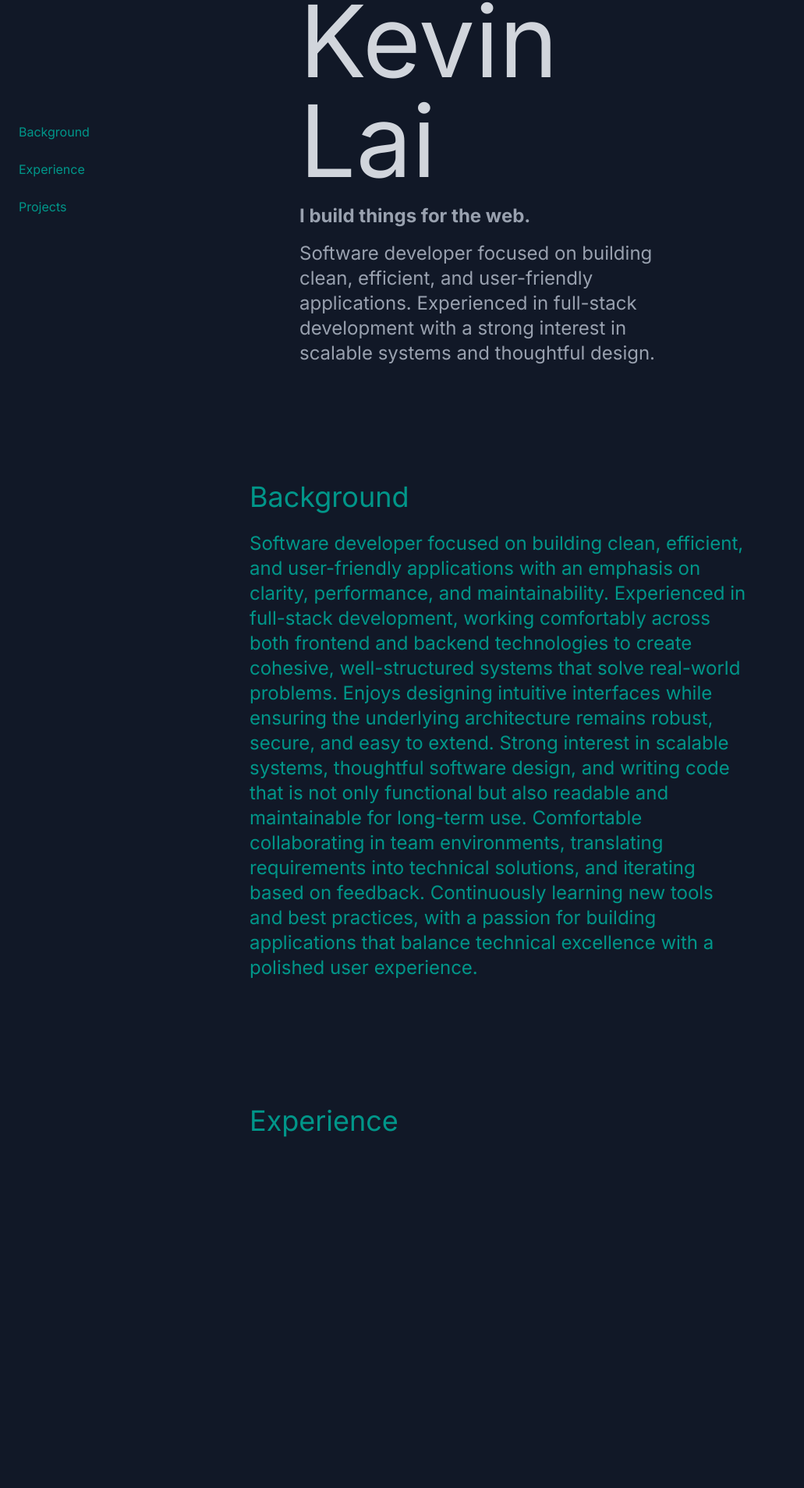
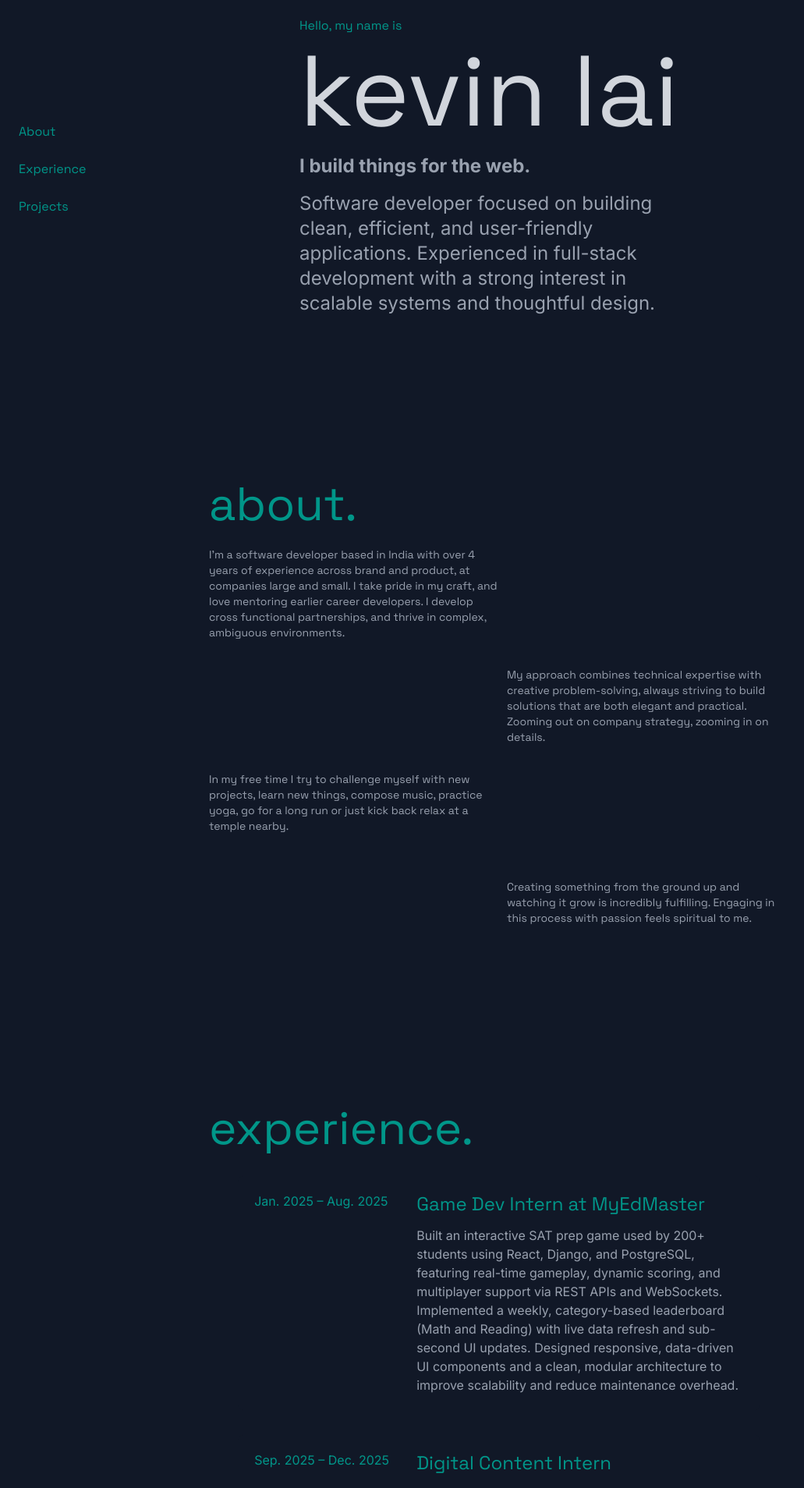
Before and after one commit to Dmitry-Oyawale/react-portfolio, a Next.js app: page / in a window 1280 px wide. Shown: the part 183-2091 px from the top of the page at 78% size, without its empty margins (0-1031 px from the left). Built offline with nearby package versions, Linux system fonts and the light colour scheme.

Commit message:
font and experience section

```diff
--- a/pages/_app.js
+++ b/pages/_app.js
@@ -1,16 +1,18 @@
-import '../styles/globals.css'
-import { Inter } from "next/font/google";
+import "../styles/globals.css";
+import { Inter, Space_Grotesk } from "next/font/google";
 
-const inter = Inter({
+const inter = Inter({ subsets: ["latin"] });
+
+const spaceGrotesk = Space_Grotesk({
   subsets: ["latin"],
+  variable: "--font-space",
+  weight: ["300", "400", "500", "600", "700"],
 });
 
-function MyApp({ Component, pageProps }) {
+export default function MyApp({ Component, pageProps }) {
   return (
-    <main className={inter.className}>
+    <main className={`${inter.className} ${spaceGrotesk.variable}`}>
       <Component {...pageProps} />
     </main>
   );
 }
-
-export default MyApp
--- a/pages/index.js
+++ b/pages/index.js
@@ -8,30 +8,30 @@ export default function Home() {
   return (
     <div className={darkMode ? "dark" : ""}>
         <Head>
-            <title>Dimitri Marco Portofolio</title>
-            <meta name="description" content="Generated by crea" />
+            <title>Kevin Lai Portfolio</title>
+            <meta name="description" content="Generated by react and tailwind" />
             <link rel="icon" href="/favicon.ico" />
         </Head>
         <main className="text-teal-600 min-h-screen">
             <nav className="z-50 w-48 fixed left-0 top-0 h-screen px-6 py-10 flex flex-col justify-center gap-6">
-                <a href="#background" className="cursor-pointer">
-                    Background
+                <a href="#background" className="cursor-pointer [font-family:var(--font-space)]">
+                    About
                 </a>
-                <a href="#experience" className="cursor-pointer">
+                <a href="#experience" className="cursor-pointer [font-family:var(--font-space)]">
                     Experience
                 </a>
-                <a href="#projects" className="cursor-pointer">
+                <a href="#projects" className="cursor-pointer [font-family:var(--font-space)]">
                     Projects
                 </a>
             </nav>
             {/* Intro */}
             <FadeIn>
             <section className="min-h-screen px-96 flex flex-col justify-center">
-                    <h5>
+                    <h3 className="[font-family:var(--font-space)]">
                         Hello, my name is
-                    </h5>
-                    <h1 className="py-2 text-gray-300 text-9xl">
-                        Kevin Lai
+                    </h3>
+                    <h1 className="py-2 text-gray-300 text-9xl [font-family:var(--font-space)]">
+                        kevin lai
                     </h1>
                     <h1 className="py-2 font-bold text-gray-400 text-2xl">
                         I build things for the web.
@@ -44,26 +44,69 @@ export default function Home() {
             {/* Background */}
             <FadeIn>
             <section id="background" className="min-h-screen">
-                <div className=" px-80">
-                    <h1 className="text-4xl">
-                        Background
+                <div className="px-67">
+                    <h1 className="text-6xl [font-family:var(--font-space)]">
+                        about.
                     </h1>
                     <br></br>
-                    <h1 className="text-2xl">
-                        Software developer focused on building clean, efficient, and user-friendly applications with an emphasis on clarity, performance, and maintainability. Experienced in full-stack development, working comfortably across both frontend and backend technologies to create cohesive, well-structured systems that solve real-world problems. Enjoys designing intuitive interfaces while ensuring the underlying architecture remains robust, secure, and easy to extend.
-
-                        Strong interest in scalable systems, thoughtful software design, and writing code that is not only functional but also readable and maintainable for long-term use. Comfortable collaborating in team environments, translating requirements into technical solutions, and iterating based on feedback. Continuously learning new tools and best practices, with a passion for building applications that balance technical excellence with a polished user experience.
-                    </h1>
+                    <div className="text-gray-400">
+                        <h2 className="text-sm w-1/2 [font-family:var(--font-space)]">
+                                I'm a software developer based in India with over 4 years of experience across brand and product, at companies large and small. I take pride in my craft, and love mentoring earlier career developers. I develop cross functional partnerships, and thrive in complex, ambiguous environments.
+                        </h2>
+                        <br></br>
+                        <h1 className="text-sm w-1/2 [font-family:var(--font-space)] second-half-text">
+                                My approach combines technical expertise with creative problem-solving, always striving to build solutions that are both elegant and practical. Zooming out on company strategy, zooming in on details.
+                        </h1>
+                        <br></br>
+                        <h1 className="text-sm w-1/2 [font-family:var(--font-space)]">
+                                In my free time I try to challenge myself with new projects, learn new things, compose music, practice yoga, go for a long run or just kick back relax at a temple nearby.
+                        </h1>
+                        <br></br>
+                        <br></br>
+                        <h1 className="text-sm w-1/2 [font-family:var(--font-space)] second-half-text">
+                                Creating something from the ground up and watching it grow is incredibly fulfilling. Engaging in this process with passion feels spiritual to me.
+                        </h1>
+                    </div>
                 </div>
             </section>
             </FadeIn>
             {/* Experience */}
             <FadeIn>
             <section id="experience" className="min-h-screen">
-                <div className="px-80">
-                    <h1 className="text-4xl">
-                        Experience
+                <div className="px-67">
+                    <h1 className="text-6xl [font-family:var(--font-space)]">
+                        experience.
                     </h1>
+                    <div className="px-80 trans-container">
+                        <div className="flex flex-row items-start gap-2">
+                            <h1 className="text-1xl w-50 shrink-0">
+                                Jan. 2025 – Aug. 2025
+                            </h1>
+                            <div className="flex flex-col gap-3">
+                                <h1 className="text-2xl [font-family:var(--font-space)]">
+                                    Game Dev Intern at MyEdMaster
+                                </h1>
+                                <p className="text-1xl text-gray-400">
+                                    Built an interactive SAT prep game used by 200+ students using React, Django, and PostgreSQL, featuring real-time gameplay, dynamic scoring, and multiplayer support via REST APIs and WebSockets. Implemented a weekly, category-based leaderboard (Math and Reading) with live data refresh and sub-second UI updates. Designed responsive, data-driven UI components and a clean, modular architecture to improve scalability and reduce maintenance overhead.
+                                </p>
+                            </div>
+                        </div>
+                    </div>
+                    <div className="px-80 trans-container">
+                        <div className="flex flex-row items-start gap-2">
+                            <h1 className="text-1xl w-50 shrink-0">
+                                Sep. 2025 – Dec. 2025
+                            </h1>
+                            <div className="flex flex-col gap-3">
+                                <h1 className="text-2xl [font-family:var(--font-space)]">
+                                    Digital Content Intern
+                                </h1>
+                                <p className="text-1xl text-gray-400">
+                                    Collaborated with three departments to digitize and integrate multilingual Portuguese and English curriculum materials into structured HTML, CSS, and JavaScript templates, processing over 500 files. Developed a Python-based Beautiful Soup parsing tool to automate text extraction and tagging. Improved content insertion efficiency by 40% while reducing manual formatting errors.
+                                </p>
+                            </div>
+                        </div>
+                    </div>
                 </div>
             </section>
             </FadeIn>
--- a/styles/globals.css
+++ b/styles/globals.css
@@ -5,8 +5,7 @@ body {
   padding: 0;
   margin: 0;
   background: #111827;
-  font-family: -apple-system, BlinkMacSystemFont, Segoe UI, Roboto, Oxygen,
-    Ubuntu, Cantarell, Fira Sans, Droid Sans, Helvetica Neue, sans-serif;
+  font-family: inherit;
 }
 
 a {
@@ -24,13 +23,42 @@ html {
 
 
 .site-container {
+    border-radius:15px;
     width: 90%;
     max-width: 800px;
     margin-left: auto;
     margin-right: auto;
     margin-top: 30px;
-    margin-bottom: 30;
+    margin-bottom: 30px;
     padding: 20px;
     border: 1px solid #ccc;
-    background-color: bg-gray-900;
+    background-color: #111827;
 }
+
+.trans-container {
+    border-radius:8px;
+    width: 90%;
+    max-width: 800px;
+    margin-left: auto;
+    margin-right: auto;
+    margin-top: 30px;
+    margin-bottom: 30px;
+    padding: 20px;
+    background-color: #111827;
+    border: .2px solid #111827;
+}
+
+.trans-container:hover {
+    background-color: rgb(0 0 0 / 0.5);
+    border-top: .2px solid #b3abab;
+
+}
+
+
+.second-half-text {
+    /* Pushes content to start after the first 50% of the container */
+    margin-left: 50%;
+    /* Ensures the text itself only takes up the remaining space */
+    width: 50%;
+    padding: 10px;
+}
--- a/tailwind.config.ts
+++ b/tailwind.config.ts
@@ -1,14 +1,17 @@
 import type { Config } from "tailwindcss";
 
-export default {
-  darkMode: "class",
-  content: [
-    "./pages/**/*.{js,ts,jsx,tsx}",
-    "./components/**/*.{js,ts,jsx,tsx}",
-    "./styles/**/*.{css}",
-  ],
+const config: Config = {
+  content: ["./pages/**/*.{js,ts,jsx,tsx}", "./components/**/*.{js,ts,jsx,tsx}"],
   theme: {
-    extend: {},
+    extend: {
+      fontFamily: {
+        space: ["var(--font-space)"],
+      },
+      spacing: {
+        "123": "30.75rem",
+      },
+    },
   },
-  plugins: [],
-} satisfies Config;
+};
+
+export default config;
```
Also changed, not shown: 1 other file (tests, documents, lock files or other folders).
